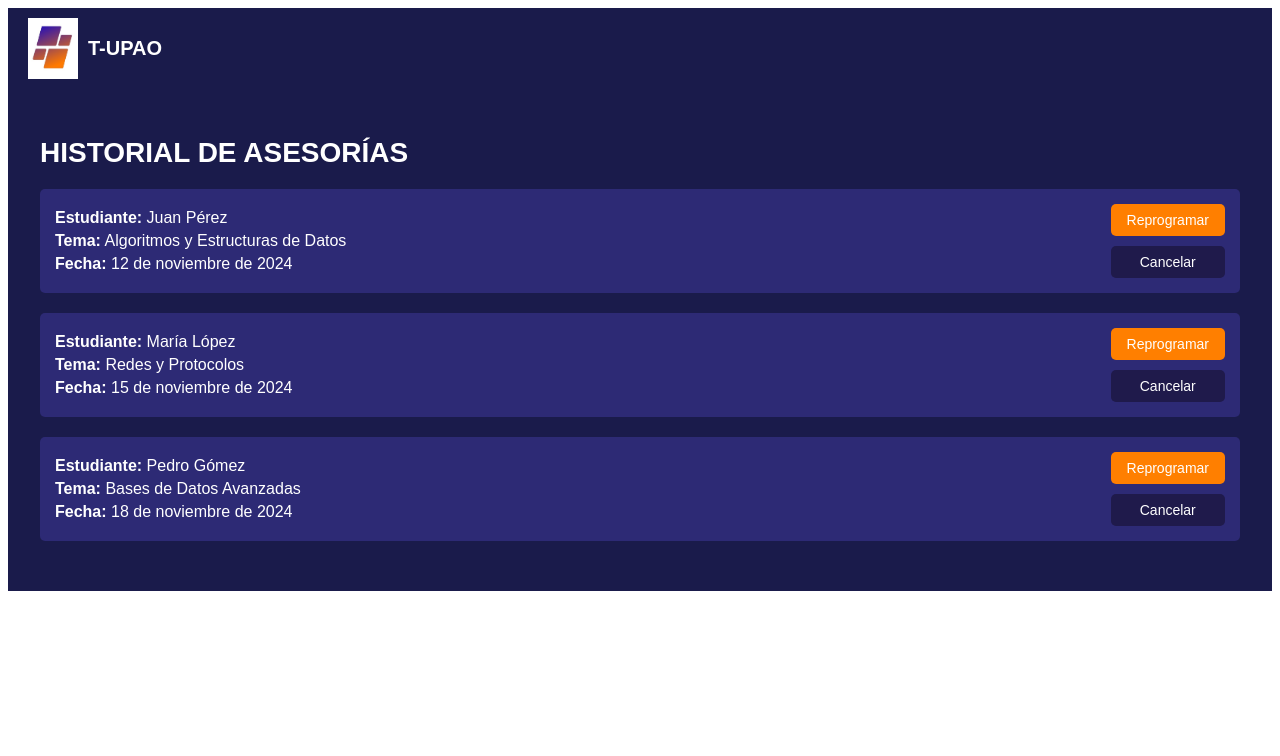
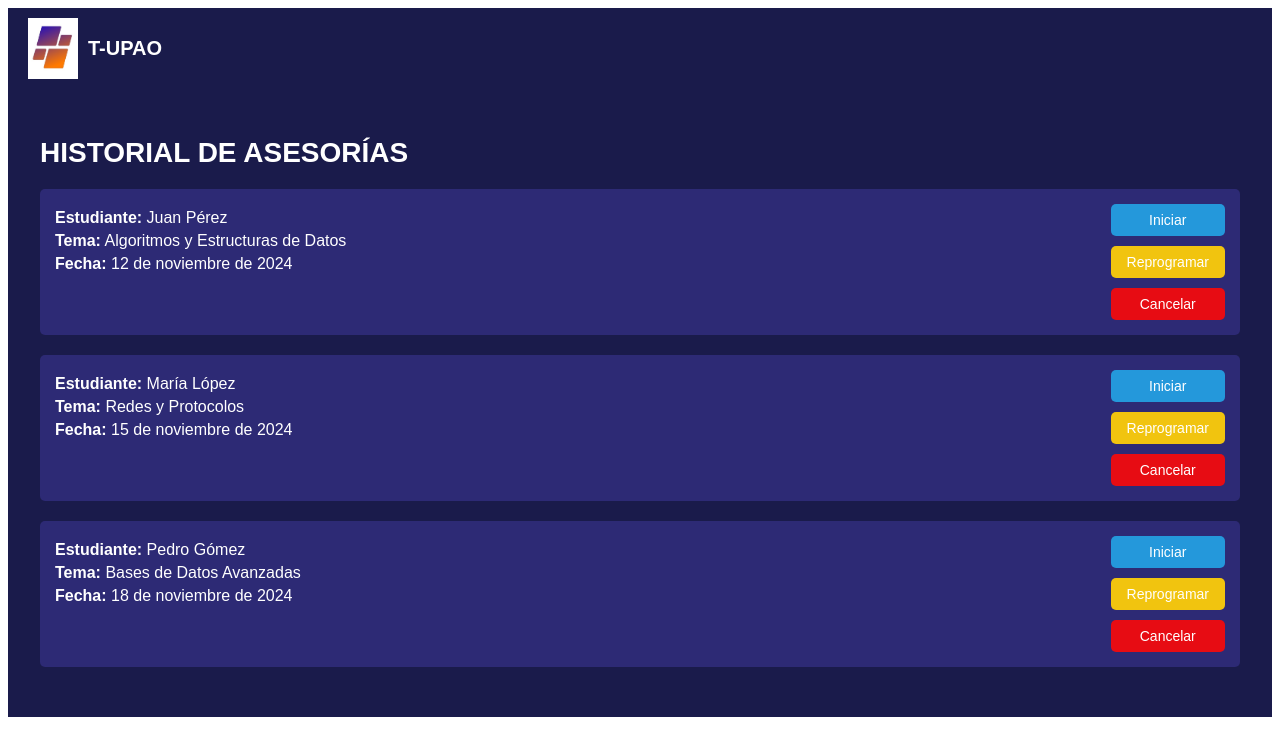
Before and after one commit to OrientacionVocacionalTransa/OrientacionVocacional, an Angular app: page /historial-asesor in a window 1280 px wide. Shown: the top 756 px of the page. Built offline with nearby package versions, Linux system fonts and the light colour scheme.

Commit message:
se añadió botón inicar

```diff
--- a/src/app/historial-asesor/historial-asesor.component.html
+++ b/src/app/historial-asesor/historial-asesor.component.html
@@ -24,8 +24,10 @@
       <p><strong>Fecha:</strong> 12 de noviembre de 2024</p>
     </div>
     <div class="action-buttons">
+      <button class="start-button">Iniciar</button>
       <button class="view-button">Reprogramar</button>
       <button class="edit-button">Cancelar</button>
+
     </div>
   </div>
 
@@ -37,6 +39,7 @@
       <p><strong>Fecha:</strong> 15 de noviembre de 2024</p>
     </div>
     <div class="action-buttons">
+      <button class="start-button">Iniciar</button>
       <button class="view-button">Reprogramar</button>
       <button class="edit-button">Cancelar</button>
     </div>
@@ -50,6 +53,7 @@
       <p><strong>Fecha:</strong> 18 de noviembre de 2024</p>
     </div>
     <div class="action-buttons">
+      <button class="start-button">Iniciar</button>
       <button class="view-button">Reprogramar</button>
       <button class="edit-button">Cancelar</button>
     </div>
--- a/src/app/historial-asesor/historial-asesor.component.scss
+++ b/src/app/historial-asesor/historial-asesor.component.scss
@@ -64,7 +64,8 @@ body {
       gap: 10px;
 
       .view-button,
-      .edit-button {
+      .edit-button,
+      .start-button {
         padding: 8px 16px;
         border: none;
         border-radius: 5px;
@@ -74,20 +75,29 @@ body {
       }
 
       .view-button {
-        background-color: #ff7f00;
+        background-color: #f1c40f;
         color: white;
 
         &:hover {
-          background-color: #d96c00;
+          background-color: #a55503;
         }
       }
 
       .edit-button {
-        background-color: #1f1a4b;
+        background-color: #e70c13;
         color: white;
 
         &:hover {
-          background-color: #141033;
+          background-color: #a50303;
+        }
+      }
+
+      .start-button {
+        background-color: #2498db;
+        color: white;
+
+        &:hover {
+          background-color: #051f8f;
         }
       }
     }
@@ -127,7 +137,8 @@ body {
     }
 
     .action-buttons .view-button,
-    .action-buttons .edit-button {
+    .action-buttons .edit-button,
+    .action-buttons .start-button {
       font-size: 12px;
       padding: 6px 12px;
     }
```
